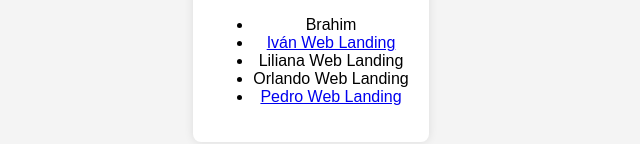
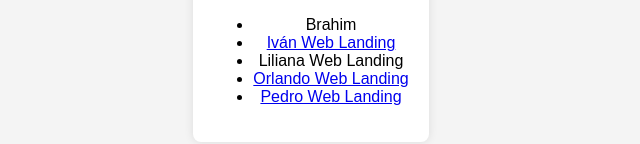
Before and after one commit to 6072927/prueba-github, a plain HTML site: page index.html in a window 1280 px wide. Shown: the part 370-514 px from the top of the page, without its empty margins (329-969 px from the left). Drawn offline with Linux system fonts and the light colour scheme.

Commit message:
Modificacion index.html con mi nombre en enlace

```diff
--- a/index.html
+++ b/index.html
@@ -13,7 +13,7 @@
             <li>Brahim</li>
             <li><a href="/IvanLandingPage/index.html">Iván Web Landing</a></li>
             <li><a href="/LilianaWebLanding/index.html"></a>Liliana Web Landing</li>
-            <li><a href="/OrlandoWebLanding/index.html"></a>Orlando Web Landing</li>
+            <li><a href="/OrlandoWebLanding/index.html">Orlando Web Landing</a></li>
             <li><a href="/PedroWebLanding/index.html">Pedro Web Landing</a></li>
         </ul>
     </div>
```
